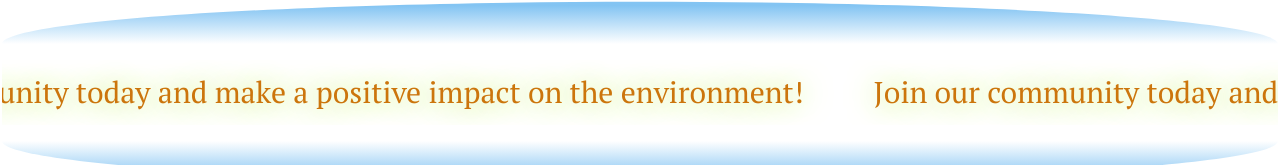
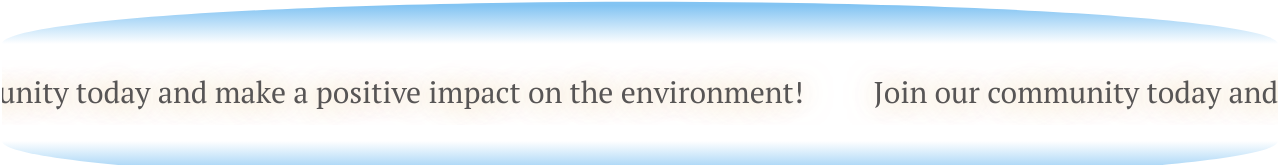
Before and after one commit to HackYourFutureProjects/c51-final-project-group-A, a React (Vite) app in the folder client/: page / in a window 1280 px wide. Shown: the part 1050-1215 px from the top of the page. Built offline with nearby package versions, Linux system fonts and the light colour scheme; no server answers.

Commit message:
improve horizontal text

```diff
--- a/client/src/components/HomeComponents/HorizontalScrolling.css
+++ b/client/src/components/HomeComponents/HorizontalScrolling.css
@@ -15,8 +15,8 @@
   display: inline-block;
   padding-right: 70px;
   font-size: 30px;
-  color: #cc750c;
-  text-shadow: 1px 1px 30px rgb(177, 228, 59);
+  color: #575555;
+  text-shadow: 1px 1px 30px rgba(221, 154, 9, 0.616);
 }
 @media (max-width: 768px) {
   .scroll-content span {
```
